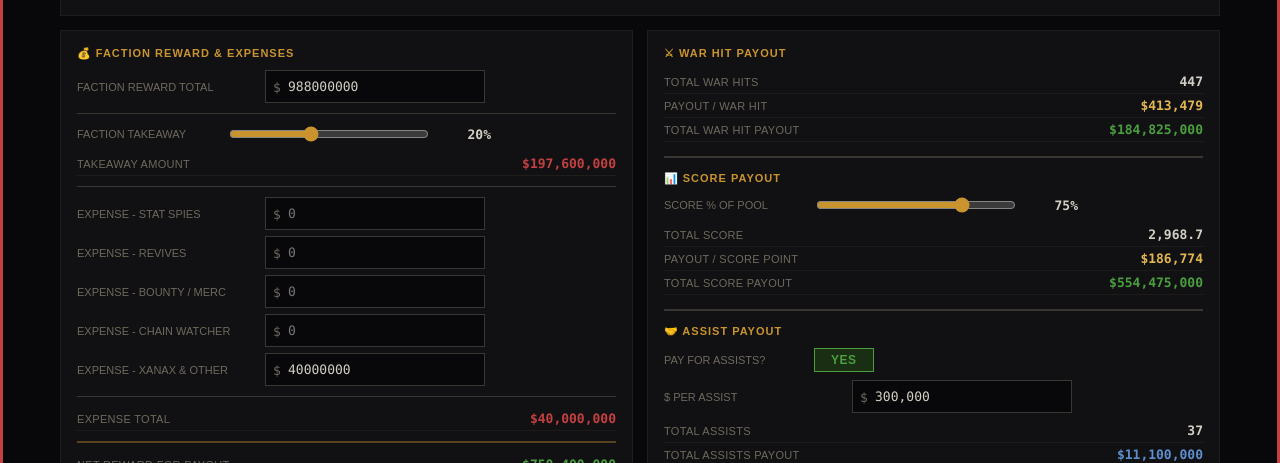
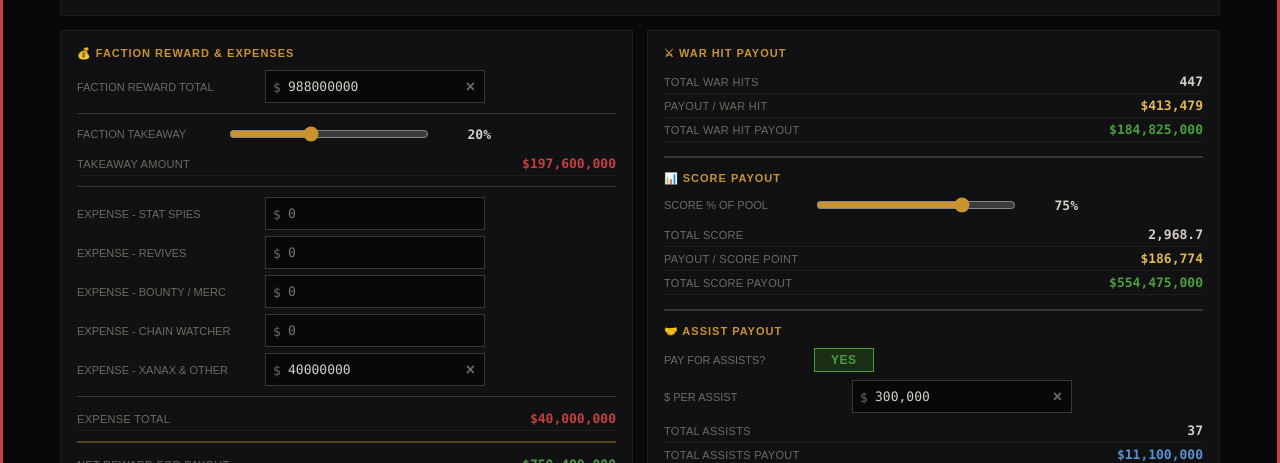
Before and after one commit to ghostddragons-cloud/WarForge, a Next.js app in the folder WarForgeV2/: page /payout in a window 1280 px wide. Both pictures are taken after a click on the button "Sample". Shown: the part 306-769 px from the top of the page. Built offline with nearby package versions, Linux system fonts and the light colour scheme.

Commit message:
Update payout.js
add small X button next to manual input to clear

```diff
--- a/WarForgeV2/pages/payout.js
+++ b/WarForgeV2/pages/payout.js
@@ -177,23 +177,46 @@ export default function PayoutCalc(){
   const moneyInput = (label, val, setVal) => (
     <div style={{display:"flex",alignItems:"center",gap:"8px",marginBottom:"6px"}}>
       <span style={{fontSize:"11px",color:th.steel,minWidth:"180px",fontFamily:"Arial,sans-serif"}}>{label}</span>
-      <div style={{position:"relative",flex:1,maxWidth:"220px"}}>
-        <span style={{position:"absolute",left:"8px",top:"50%",transform:"translateY(-50%)",color:th.steel,fontSize:"13px",fontFamily:"Consolas,monospace"}}>$</span>
+      <div style={{position:"relative",flex:1,maxWidth:"220px", display:"flex", alignItems:"center"}}>
+        <span style={{position:"absolute",left:"8px",top:"50%",transform:"translateY(-50%)",color:th.steel,fontSize:"13px",fontFamily:"Consolas,monospace", pointerEvents:"none"}}>$</span>
         <input
           value={val}
           onChange={e => {
-            // Remove all non-numeric characters except the first decimal point
             const raw = e.target.value.replace(/[^0-9.]/g, "");
             const parts = raw.split(".");
-            // Format the integer part with commas
             parts[0] = parts[0].replace(/\B(?=(\d{3})+(?!\d))/g, ",");
-            // Rejoin with decimal if it exists
             const formatted = parts.length > 1 ? `${parts[0]}.${parts[1].slice(0, 2)}` : parts[0];
             setVal(formatted);
           }}
           placeholder="0"
-          style={{...iS,paddingLeft:"22px",fontSize:"13px",fontFamily:"Consolas,monospace"}}
+          style={{...iS, paddingLeft:"22px", paddingRight:"28px", fontSize:"13px", fontFamily:"Consolas,monospace"}}
         />
+        {val && (
+          <button
+            onClick={() => setVal("")}
+            style={{
+              position: "absolute",
+              right: "6px",
+              background: "transparent",
+              border: "none",
+              color: th.steel,
+              cursor: "pointer",
+              fontSize: "16px",
+              fontWeight: "bold",
+              padding: "4px",
+              lineHeight: 1,
+              display: "flex",
+              alignItems: "center",
+              justifyContent: "center",
+              transition: "color 0.2s"
+            }}
+            onMouseEnter={e => e.currentTarget.style.color = th.gold}
+            onMouseLeave={e => e.currentTarget.style.color = th.steel}
+            title="Clear field"
+          >
+            ×
+          </button>
+        )}
       </div>
     </div>
   );
```
